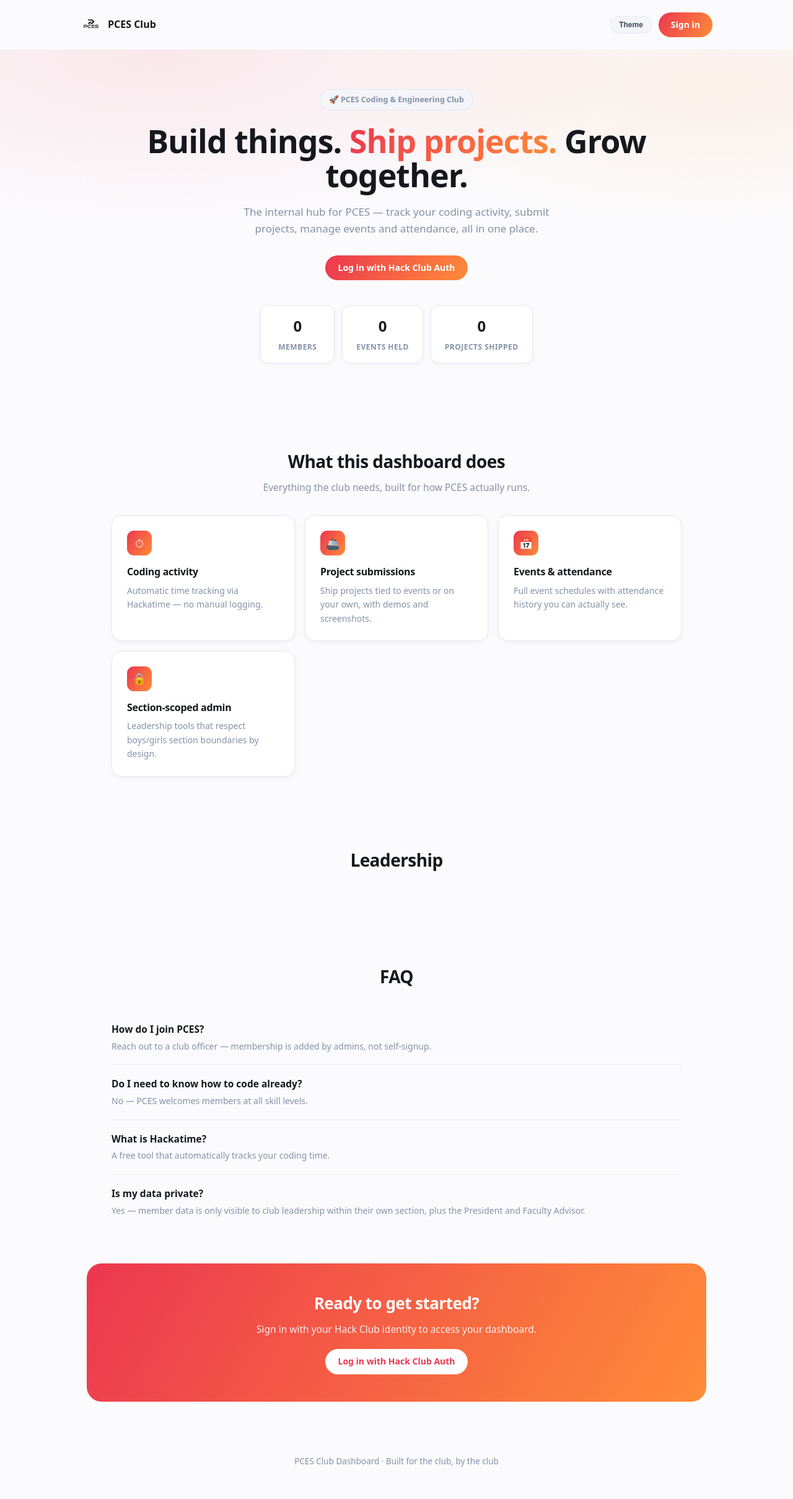
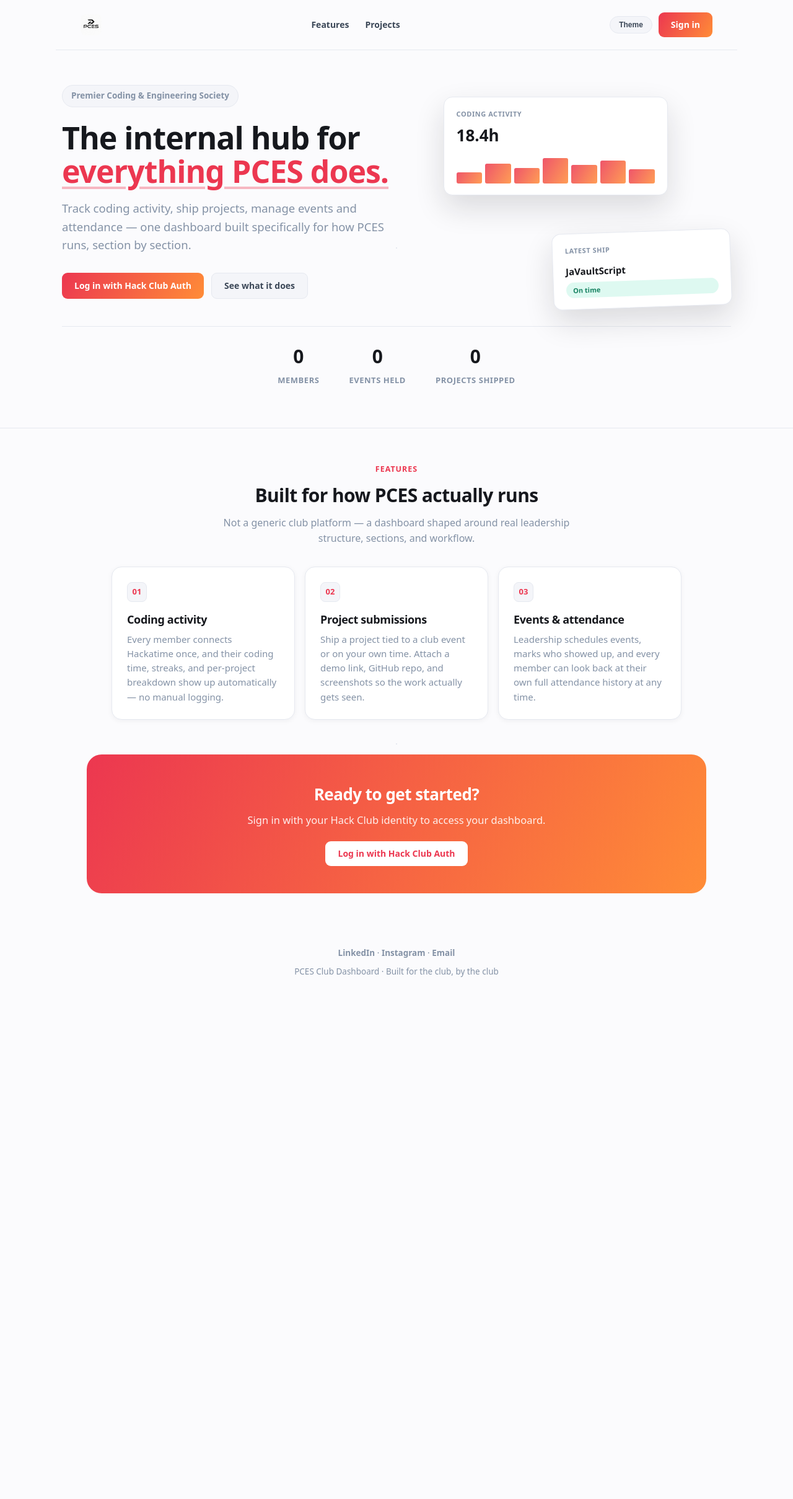
Before and after one commit to msafeerhassan/PCES-Club-Dashboard, a Flask app: page / in a window 1280 px wide. Shown: the whole page at 62% size. After the commit the page ends 1576 px from the top, so only its background shows below. Run offline with Flask 3, Linux system fonts and the light colour scheme; data that the repository does not hold is empty; some web fonts are replaced.

Commit message:
public homepage perfect

```diff
--- a/app/static/css/style.css
+++ b/app/static/css/style.css
@@ -83,15 +83,8 @@ body.guest { background: var(--bg); }
 .gtop-brand span { font-weight: bold; font-size: 16px; color: var(--ink); }
 .gtop-actions { display: flex; align-items: center; gap: 10px; }
 
-.hero-wrap {
-  position: relative;
-  overflow: hidden;
-  padding: 64px 40px 80px;
-  background:
-    radial-gradient(ellipse 60% 50% at 20% 0%, rgba(236,55,80,0.10), transparent),
-    radial-gradient(ellipse 50% 40% at 90% 10%, rgba(255,140,55,0.10), transparent);
-}
-.hero-inner { max-width: 900px; margin: 0 auto; text-align: center; }
+.hero-wrap { padding: 56px 40px 64px; border-bottom: 1px solid var(--border); }
+.hero-inner { max-width: 1000px; margin: 0 auto; text-align: left; }
 
 .hero-eyebrow {
   display: inline-flex; align-items: center; gap: 6px;
@@ -100,22 +93,24 @@ body.guest { background: var(--bg); }
   color: var(--muted); margin-bottom: 22px;
 }
 
-.hero-title { font-size: 52px; line-height: 1.05; margin-bottom: 18px; }
+.hero-title { font-size: 48px; line-height: 1.08; margin-bottom: 18px; max-width: 680px; }
 .hero-title .accent {
-  background: var(--gradient-warm);
-  -webkit-background-clip: text; background-clip: text; color: transparent;
+  color: var(--hc-red);
+  text-decoration: underline;
+  text-decoration-thickness: 4px;
+  text-underline-offset: 6px;
+  text-decoration-color: rgba(236,55,80,0.35);
 }
 
 .hero-sub { font-size: 17px; color: var(--muted); max-width: 560px; margin: 0 auto 30px; }
 
-.hero-cta { display: flex; justify-content: center; gap: 12px; margin-bottom: 40px; }
+.hero-cta { display: flex; gap: 12px; margin-bottom: 32px; }
 
-.hero-stats { display: flex; justify-content: center; gap: 12px; flex-wrap: wrap; }
-.hero-stat {
-  background: var(--card); border: 1px solid var(--border); border-radius: 14px;
-  padding: 14px 22px; box-shadow: var(--shadow-sm); min-width: 120px;
-}
-.hero-stat strong { display: block; font-size: 24px; color: var(--ink); }
+.hero-stats { display: flex; justify-content: center; gap: 48px; flex-wrap: wrap; border-top: 1px solid var(--border); padding-top: 24px; margin-top: 12px; max-width: 1080px; margin-left: auto; margin-right: auto; }
+.hero-stat { text-align: center; }
+.hero-stat strong { font-weight: 800; }
+.hero-stat { min-width: 0; }
+.hero-stat strong { display: block; font-size: 22px; color: var(--ink); }
 .hero-stat span { font-size: 12px; color: var(--muted); font-weight: 600; text-transform: uppercase; letter-spacing: 0.04em; }
 
 .section { max-width: 1000px; margin: 0 auto; padding: 56px 40px; }
@@ -131,9 +126,9 @@ body.guest { background: var(--bg); }
 }
 .feature-card:hover { transform: translateY(-4px); box-shadow: var(--shadow-md); }
 .feature-icon {
-  width: 40px; height: 40px; border-radius: 11px; display: flex; align-items: center;
-  justify-content: center; font-size: 18px; margin-bottom: 14px; color: #fff;
-  background: var(--gradient-warm);
+  width: 32px; height: 32px; border-radius: 8px; display: flex; align-items: center;
+  justify-content: center; font-size: 13px; font-weight: bold; margin-bottom: 14px; color: var(--hc-red);
+  background: var(--fill); border: 1px solid var(--border);
 }
 .feature-card h3 { margin-bottom: 6px; }
 .feature-card p { color: var(--muted); font-size: 14px; }
@@ -233,12 +228,11 @@ body.guest { background: var(--bg); }
 @media (max-width: 900px) { .dash-grid { grid-template-columns: 1fr; } }
 
 .welcome-banner {
-  background: var(--gradient-warm); border-radius: 18px; padding: 26px 28px; color: #fff;
-  margin-bottom: 18px; box-shadow: var(--shadow-md);
+  background: var(--card); border: 1px solid var(--border); border-left: 3px solid var(--hc-red);
+  border-radius: 10px; padding: 22px 26px; margin-bottom: 18px; box-shadow: var(--shadow-sm);
 }
-.welcome-banner h2 { color: #fff; font-size: 22px; margin-bottom: 6px; }
-.welcome-banner p { color: rgba(255,255,255,0.9); font-size: 13.5px; margin: 2px 0; }
-
+.welcome-banner h2 { color: var(--ink); font-size: 21px; margin-bottom: 6px; }
+.welcome-banner p { color: var(--muted); font-size: 13.5px; margin: 2px 0; }
 .card {
   background: var(--card); border: 1px solid var(--border); border-radius: 16px;
   padding: 22px 24px; margin-bottom: 16px; box-shadow: var(--shadow-sm);
@@ -248,7 +242,7 @@ body.guest { background: var(--bg); }
 .qa-row { display: flex; flex-wrap: wrap; gap: 8px; }
 .qa-chip {
   display: inline-flex; align-items: center; gap: 6px; background: var(--fill);
-  border: 1px solid var(--border); border-radius: 999px; padding: 8px 16px;
+  border: 1px solid var(--border); border-radius: 9px; padding: 8px 16px;
   font-size: 13px; font-weight: 600; color: var(--slate); transition: background 0.15s ease;
 }
 .qa-chip:hover { background: var(--border); text-decoration: none; }
@@ -275,7 +269,7 @@ body.guest { background: var(--bg); }
 /* ══════════ SHARED PRIMITIVES ══════════ */
 .btn {
   display: inline-flex; align-items: center; justify-content: center; gap: 6px;
-  min-height: 40px; padding: 9px 20px; border-radius: 999px; border: 1px solid var(--border);
+  min-height: 40px; padding: 9px 20px; border-radius: 9px; border: 1px solid var(--border);
   background: var(--fill); color: var(--slate); text-decoration: none; font-weight: bold;
   font-size: 14px; cursor: pointer; transition: transform 0.125s ease-in-out, box-shadow 0.2s ease;
 }
@@ -327,3 +321,87 @@ body.dark-mode .badge-success { color: #4be3b4; }
   .content { padding: 22px; }
   .hero-title { font-size: 36px; }
 }
+
+/* ══════════ HOMEPAGE V2 — larger type, real hero, background texture ══════════ */
+
+html { scroll-behavior: smooth; }
+
+body.guest {
+  font-size: 16.5px;
+  background-image: radial-gradient(var(--border) 1px, transparent 1px);
+  background-size: 22px 22px;
+  background-attachment: fixed;
+}
+body.dark-mode.guest { background-image: radial-gradient(rgba(255,255,255,0.06) 1px, transparent 1px); }
+
+.gtop { position: sticky; top: 0; z-index: 20; backdrop-filter: blur(10px); background: rgba(251,251,253,0.85); border-bottom: 1px solid var(--border); }
+body.dark-mode .gtop { background: rgba(18,18,23,0.85); }
+.gtop-nav { display: flex; gap: 26px; }
+.gtop-nav a { color: var(--slate); font-weight: 600; font-size: 14px; }
+.gtop-nav a:hover { color: var(--hc-red); }
+
+.hero-grid { display: grid; grid-template-columns: 1.1fr 0.9fr; gap: 48px; align-items: center; max-width: 1080px; margin: 0 auto; }
+@media (max-width: 900px) { .hero-grid { grid-template-columns: 1fr; } }
+
+.hero-eyebrow { font-size: 13.5px; }
+.hero-title { font-size: 50px; }
+.hero-sub { font-size: 18.5px; max-width: 540px; margin: 0 0 30px; text-align: left; }
+.hero-stat strong { font-size: 30px; }
+.hero-stat span { font-size: 13px; }
+
+.hero-graphic { position: relative; height: 340px; }
+.hg-card {
+  position: absolute; background: var(--card); border: 1px solid var(--border);
+  border-radius: 14px; box-shadow: var(--shadow-lg); padding: 18px 20px;
+}
+.hg-card-1 { top: 0; left: 0; width: 78%; }
+.hg-card-2 { bottom: 0; right: 0; width: 62%; display: flex; flex-direction: column; gap: 6px; transform: rotate(-2deg); }
+.hg-label { display: block; font-size: 11px; color: var(--muted); font-weight: bold; text-transform: uppercase; letter-spacing: 0.05em; margin-bottom: 6px; }
+.hg-bignum { display: block; font-size: 26px; font-weight: bold; color: var(--ink); margin-bottom: 10px; }
+.hg-bars { display: flex; align-items: flex-end; gap: 5px; height: 46px; }
+.hg-bars span { flex: 1; background: var(--gradient-warm); border-radius: 3px; opacity: 0.85; }
+.hg-title { font-size: 15px; font-weight: bold; color: var(--ink); }
+
+.section-eyebrow {
+  display: block; color: var(--hc-red); font-weight: bold; font-size: 12.5px;
+  text-transform: uppercase; letter-spacing: 0.08em; margin-bottom: 8px;
+}
+.section-head h2 { font-size: 30px; }
+.section-head p { font-size: 16px; }
+.feature-card h3 { font-size: 18px; }
+.feature-card p { font-size: 15px; line-height: 1.55; }
+
+.project-media { position: relative; overflow: hidden; }
+.project-media img { border-radius: 0; margin: 0; transition: transform 0.35s ease; }
+.project-card:hover .project-media img { transform: scale(1.06); }
+.project-overlay {
+  position: absolute; inset: 0; display: flex; flex-direction: column; justify-content: flex-end;
+  padding: 16px; background: linear-gradient(to top, rgba(0,0,0,0.75), transparent 60%);
+  opacity: 0; transition: opacity 0.25s ease;
+}
+.project-card:hover .project-overlay { opacity: 1; }
+.project-overlay h3 { color: #fff; font-size: 16px; margin-bottom: 2px; }
+.project-overlay span { color: rgba(255,255,255,0.85); font-size: 12.5px; }
+
+.media-item { position: relative; border-radius: 12px; overflow: hidden; }
+.media-item img { margin: 0; border-radius: 0; aspect-ratio: 4/3; object-fit: cover; transition: transform 0.3s ease; }
+.media-item:hover img { transform: scale(1.05); }
+.media-caption {
+  position: absolute; bottom: 0; left: 0; right: 0; padding: 8px 10px;
+  background: linear-gradient(to top, rgba(0,0,0,0.7), transparent);
+  color: #fff; font-size: 12px;
+}
+
+.gfooter-links { margin-bottom: 8px; }
+.gfooter-links a { color: var(--muted); font-weight: 600; }
+
+
+.project-card { border: 1px solid var(--border); transition: transform 0.2s ease, box-shadow 0.2s ease, border-color 0.2s ease; }
+.project-card:hover { border-color: var(--hc-red); }
+.project-ribbon {
+  position: absolute; top: 12px; left: 12px; z-index: 2;
+  background: var(--gradient-warm); color: #fff; font-size: 11px; font-weight: bold;
+  padding: 4px 10px; border-radius: 999px; letter-spacing: 0.02em;
+}
+.project-card-title { font-size: 15px; margin-bottom: 6px; display: block; }
+.project-card-body { padding: 16px 18px 18px; }
--- a/app/templates/base_guest.html
+++ b/app/templates/base_guest.html
@@ -9,6 +9,10 @@
 <body class="guest">
   <script>
     if (localStorage.getItem('pces-theme') === 'dark') { document.body.classList.add('dark-mode'); }
+    function toggleTheme() {
+      document.body.classList.toggle('dark-mode');
+      localStorage.setItem('pces-theme', document.body.classList.contains('dark-mode') ? 'dark' : 'light');
+    }
   </script>
 <main class="guest-content" style="padding:0;">
     {% block content %}{% endblock %}
--- a/app/templates/main/home.html
+++ b/app/templates/main/home.html
@@ -3,88 +3,113 @@
 {% block content %}
 
 <header class="gtop">
-  <a href="{{ url_for('main.home') }}" class="gtop-brand">
+  <a href="#top" class="gtop-brand">
     <img src="{{ url_for('static', filename='images/logo.png') }}" alt="PCES">
-    <span>PCES Club</span>
   </a>
+  <nav class="gtop-nav">
+    <a href="#features">Features</a>
+    <a href="#projects">Projects</a>
+  </nav>
   <div class="gtop-actions">
     <button class="theme-toggle" onclick="toggleTheme()" style="background:var(--fill);border-color:var(--border);color:var(--slate);">Theme</button>
     <a href="{{ url_for('auth.login') }}" class="btn btn-primary">Sign in</a>
   </div>
 </header>
 
-<section class="hero-wrap">
-  <div class="hero-inner">
-    <span class="hero-eyebrow">🚀 PCES Coding & Engineering Club</span>
-    <h1 class="hero-title">Build things. <span class="accent">Ship projects.</span> Grow together.</h1>
-    <p class="hero-sub">The internal hub for PCES — track your coding activity, submit projects, manage events and attendance, all in one place.</p>
-    <div class="hero-cta">
-      <a href="{{ url_for('auth.login') }}" class="btn btn-primary">Log in with Hack Club Auth</a>
+<section class="hero-wrap" id="top">
+  <div class="hero-grid">
+    <div class="hero-inner">
+      <span class="hero-eyebrow">Premier Coding & Engineering Society</span>
+      <h1 class="hero-title">The internal hub for <span class="accent">everything PCES does.</span></h1>
+      <p class="hero-sub">Track coding activity, ship projects, manage events and attendance — one dashboard built specifically for how PCES runs, section by section.</p>
+      <div class="hero-cta">
+        <a href="{{ url_for('auth.login') }}" class="btn btn-primary">Log in with Hack Club Auth</a>
+        <a href="#features" class="btn">See what it does</a>
+      </div>
     </div>
-    <div class="hero-stats">
-      <div class="hero-stat"><strong>{{ total_members }}</strong><span>Members</span></div>
-      <div class="hero-stat"><strong>{{ total_events }}</strong><span>Events held</span></div>
-      <div class="hero-stat"><strong>{{ total_submissions }}</strong><span>Projects shipped</span></div>
+    <div class="hero-graphic" aria-hidden="true">
+      <div class="hg-card hg-card-1">
+        <span class="hg-label">Coding activity</span>
+        <span class="hg-bignum">18.4h</span>
+        <div class="hg-bars">
+          <span style="height:40%"></span><span style="height:70%"></span><span style="height:55%"></span>
+          <span style="height:90%"></span><span style="height:65%"></span><span style="height:80%"></span><span style="height:50%"></span>
+        </div>
+      </div>
+      <div class="hg-card hg-card-2">
+        <span class="hg-label">Latest ship</span>
+        <span class="hg-title">JaVaultScript</span>
+        <span class="badge badge-success">On time</span>
+      </div>
+    </div>
+  </div>
+
+  <div class="hero-stats">
+    <div class="hero-stat">
+      <strong class="counter" data-target="{{ total_members }}">0</strong>
+      <span>Members</span>
+    </div>
+    <div class="hero-stat">
+      <strong class="counter" data-target="{{ total_events }}">0</strong>
+      <span>Events held</span>
+    </div>
+    <div class="hero-stat">
+      <strong class="counter" data-target="{{ total_submissions }}">0</strong>
+      <span>Projects shipped</span>
     </div>
   </div>
 </section>
 
-<section class="section">
+<section class="section" id="features">
   <div class="section-head">
-    <h2>What this dashboard does</h2>
-    <p>Everything the club needs, built for how PCES actually runs.</p>
+    <span class="section-eyebrow">Features</span>
+    <h2>Built for how PCES actually runs</h2>
+    <p>Not a generic club platform — a dashboard shaped around real leadership structure, sections, and workflow.</p>
   </div>
   <div class="feature-grid">
     <div class="feature-card">
-      <div class="feature-icon">⏱</div>
+      <div class="feature-icon">01</div>
       <h3>Coding activity</h3>
-      <p>Automatic time tracking via Hackatime — no manual logging.</p>
+      <p>Every member connects Hackatime once, and their coding time, streaks, and per-project breakdown show up automatically — no manual logging.</p>
     </div>
     <div class="feature-card">
-      <div class="feature-icon">🚢</div>
+      <div class="feature-icon">02</div>
       <h3>Project submissions</h3>
-      <p>Ship projects tied to events or on your own, with demos and screenshots.</p>
+      <p>Ship a project tied to a club event or on your own time. Attach a demo link, GitHub repo, and screenshots so the work actually gets seen.</p>
     </div>
     <div class="feature-card">
-      <div class="feature-icon">📅</div>
+      <div class="feature-icon">03</div>
       <h3>Events & attendance</h3>
-      <p>Full event schedules with attendance history you can actually see.</p>
-    </div>
-    <div class="feature-card">
-      <div class="feature-icon">🔒</div>
-      <h3>Section-scoped admin</h3>
-      <p>Leadership tools that respect boys/girls section boundaries by design.</p>
+      <p>Leadership schedules events, marks who showed up, and every member can look back at their own full attendance history at any time.</p>
     </div>
   </div>
 </section>
 
-<section class="section">
+{% if featured_projects %}
+<section class="section" id="projects">
   <div class="section-head">
-    <h2>Leadership</h2>
+    <span class="section-eyebrow">Showcase</span>
+    <h2>Featured projects</h2>
+    <p>Hand-picked work from members, shipped through the dashboard.</p>
   </div>
-  <div class="leader-grid">
-    {% for l in leadership %}
-    <div class="leader-chip">
-      <span class="leader-avatar">{{ l.name[0] }}</span>
-      <span><strong>{{ l.name }}</strong><span>{{ l.role.value.replace('_', ' ') }}</span></span>
-    </div>
-    {% endfor %}
-  </div>
-</section>
-
-{% if featured_projects %}
-<section class="section">
-  <div class="section-head"><h2>Featured projects</h2></div>
   <div class="project-grid">
     {% for p in featured_projects %}
-    <article class="project-card">
-      {% if p.screenshots %}<img src="{{ p.screenshots[0].image_url }}" alt="{{ p.title }}">{% endif %}
+<article class="project-card">
+      {% if p.screenshots %}
+      <div class="project-media">
+        <span class="project-ribbon">Featured</span>
+        <img src="{{ p.screenshots[0].image_url }}" alt="{{ p.title }}">
+        <div class="project-overlay">
+          <h3>{{ p.title }}</h3>
+          <span>by {{ p.member.name }}</span>
+        </div>
+      </div>
+      {% endif %}
       <div class="project-card-body">
-        <h3>{{ p.title }}</h3>
-        <p>by {{ p.member.name }}</p>
+        <h3 class="project-card-title">{{ p.title }}</h3>
         <p class="link-list-inline">
-          {% if p.demo_url %}<a href="{{ p.demo_url }}" target="_blank" rel="noopener noreferrer">Demo</a>{% endif %}
-          {% if p.github_url %}<a href="{{ p.github_url }}" target="_blank" rel="noopener noreferrer">GitHub</a>{% endif %}
+          {% if p.demo_url %}<a href="{{ p.demo_url }}" target="_blank" rel="noopener noreferrer">Live demo</a>{% endif %}
+          {% if p.github_url %}<a href="{{ p.github_url }}" target="_blank" rel="noopener noreferrer">Source</a>{% endif %}
         </p>
       </div>
     </article>
@@ -93,30 +118,40 @@
 </section>
 {% endif %}
 
-{% if gallery_preview %}
-<section class="section">
-  <div class="section-head"><h2>Gallery</h2></div>
-  <div class="media-grid">
-    {% for photo in gallery_preview %}
-    <img src="{{ photo.image_url }}" alt="{{ photo.caption or 'PCES event photo' }}">
-    {% endfor %}
-  </div>
-</section>
-{% endif %}
-
-<section class="section">
-  <div class="section-head"><h2>FAQ</h2></div>
-  <div class="faq-item"><strong>How do I join PCES?</strong><p>Reach out to a club officer — membership is added by admins, not self-signup.</p></div>
-  <div class="faq-item"><strong>Do I need to know how to code already?</strong><p>No — PCES welcomes members at all skill levels.</p></div>
-  <div class="faq-item"><strong>What is Hackatime?</strong><p>A free tool that automatically tracks your coding time.</p></div>
-  <div class="faq-item"><strong>Is my data private?</strong><p>Yes — member data is only visible to club leadership within their own section, plus the President and Faculty Advisor.</p></div>
-</section>
-
-<div class="cta-band">
+<div class="cta-band" id="join">
   <h2>Ready to get started?</h2>
   <p>Sign in with your Hack Club identity to access your dashboard.</p>
   <a href="{{ url_for('auth.login') }}" class="btn">Log in with Hack Club Auth</a>
 </div>
 
-<footer class="gfooter">PCES Club Dashboard · Built for the club, by the club</footer>
+<footer class="gfooter">
+  <div class="gfooter-links">
+    <a href="https://www.linkedin.com/company/pcesofficial">LinkedIn</a> · <a href="https://www.instagram.com/pces.official/">Instagram</a> · <a href="mailto:official.pces@gmail.com">Email</a>
+  </div>
+  <p>PCES Club Dashboard · Built for the club, by the club</p>
+</footer>
+
+<script>
+  document.querySelectorAll('.counter').forEach(el => {
+    const target = parseInt(el.getAttribute('data-target'), 10) || 0;
+    let started = false;
+    const run = () => {
+      if (started) return;
+      started = true;
+      const duration = 900;
+      const start = performance.now();
+      const tick = (now) => {
+        const p = Math.min((now - start) / duration, 1);
+        el.textContent = Math.floor(p * target);
+        if (p < 1) requestAnimationFrame(tick);
+        else el.textContent = target;
+      };
+      requestAnimationFrame(tick);
+    };
+    const obs = new IntersectionObserver((entries) => {
+      entries.forEach(e => { if (e.isIntersecting) run(); });
+    }, { threshold: 0.4 });
+    obs.observe(el);
+  });
+</script>
 {% endblock %}
```
